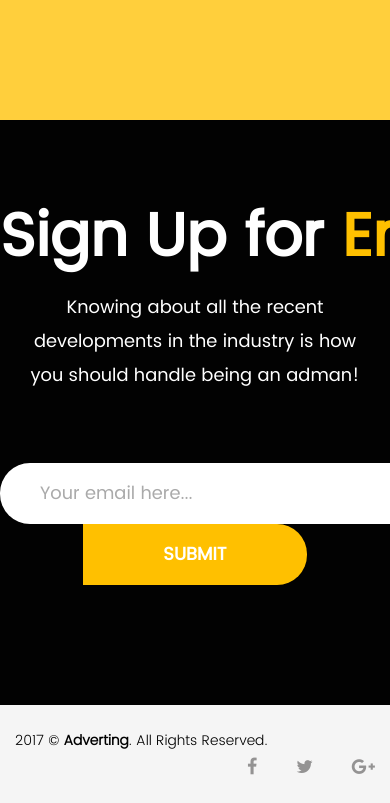
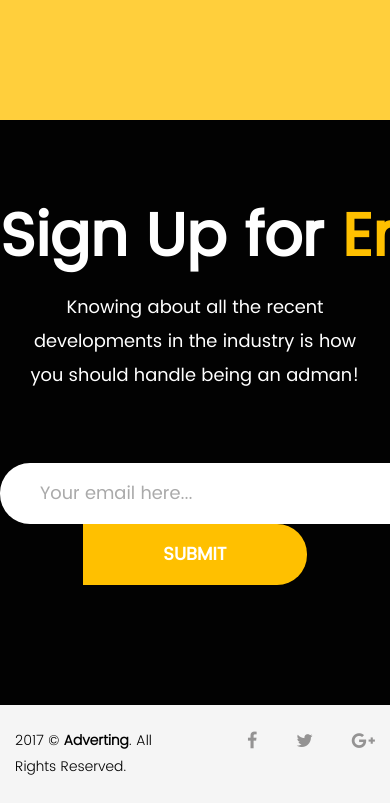
Before and after one commit to Rightusername/Adverting_test_task, a website: page index.html in a window 390 px wide. Shown: the part 7262-8065 px from the top of the page. Drawn offline with nearby package versions, Linux system fonts and the light colour scheme; files that its build step writes are made by us from their sources; files whose address does not match are found by name.

```diff
--- a/index.html
+++ b/index.html
@@ -263,10 +263,10 @@
 
  	<footer>
  		<div class="wrap row">
- 			<div class="col-md-3 rights">
+ 			<div class="col-xs-6 rights">
  				2017 © <span>Adverting</span>. All Rights Reserved.
  			</div>
- 			<div class="social col-md-2 col-md-offset-7 text-right">
+ 			<div class="social col-xs-6 text-right">
 				<a href="#"><i class="fa fa-facebook "></i></a>
 				<a href="#"><i class="fa fa-twitter"></i></a>
 				<a href="#"><i class="fa fa-google-plus "></i></a>
```
